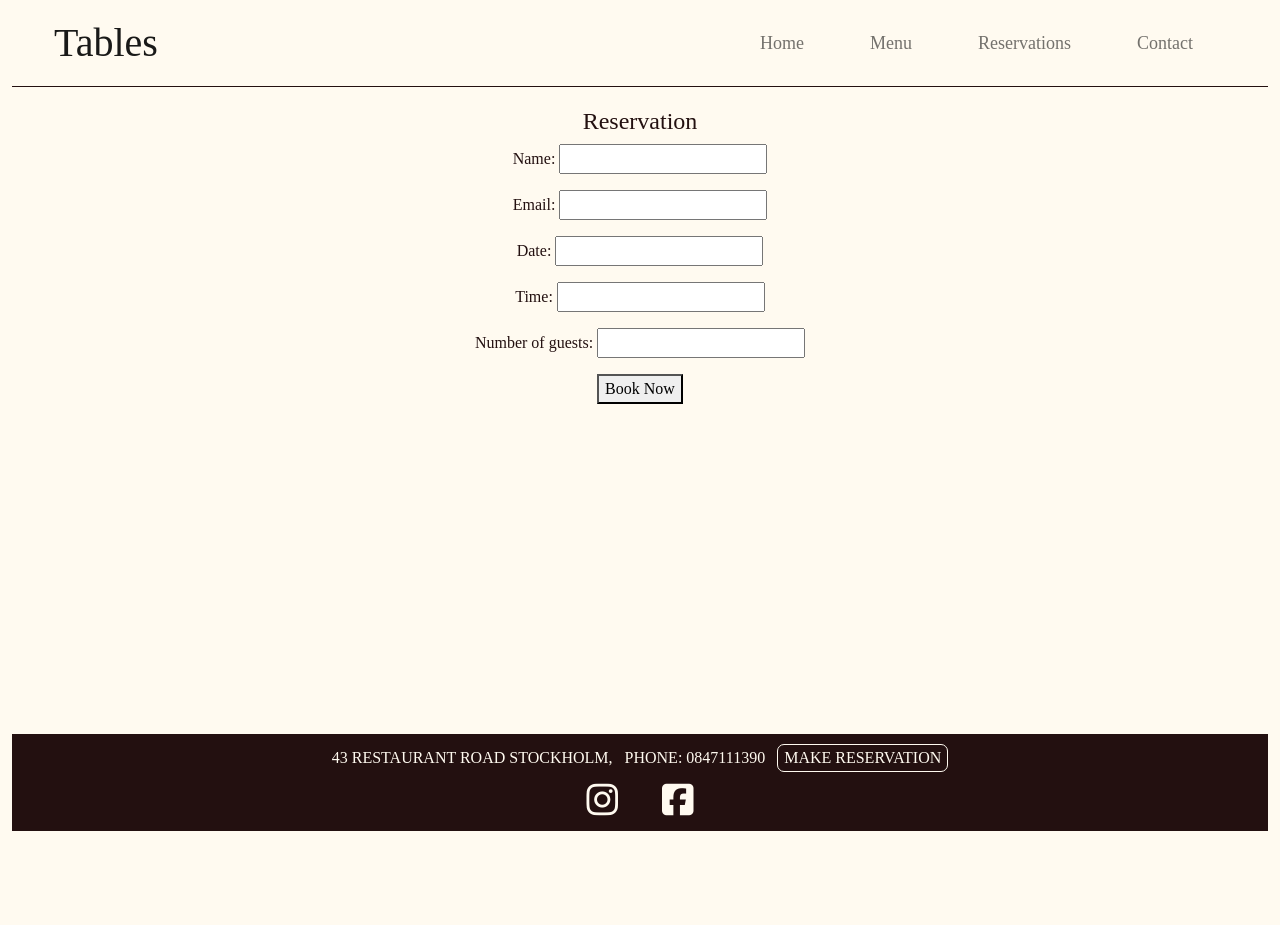
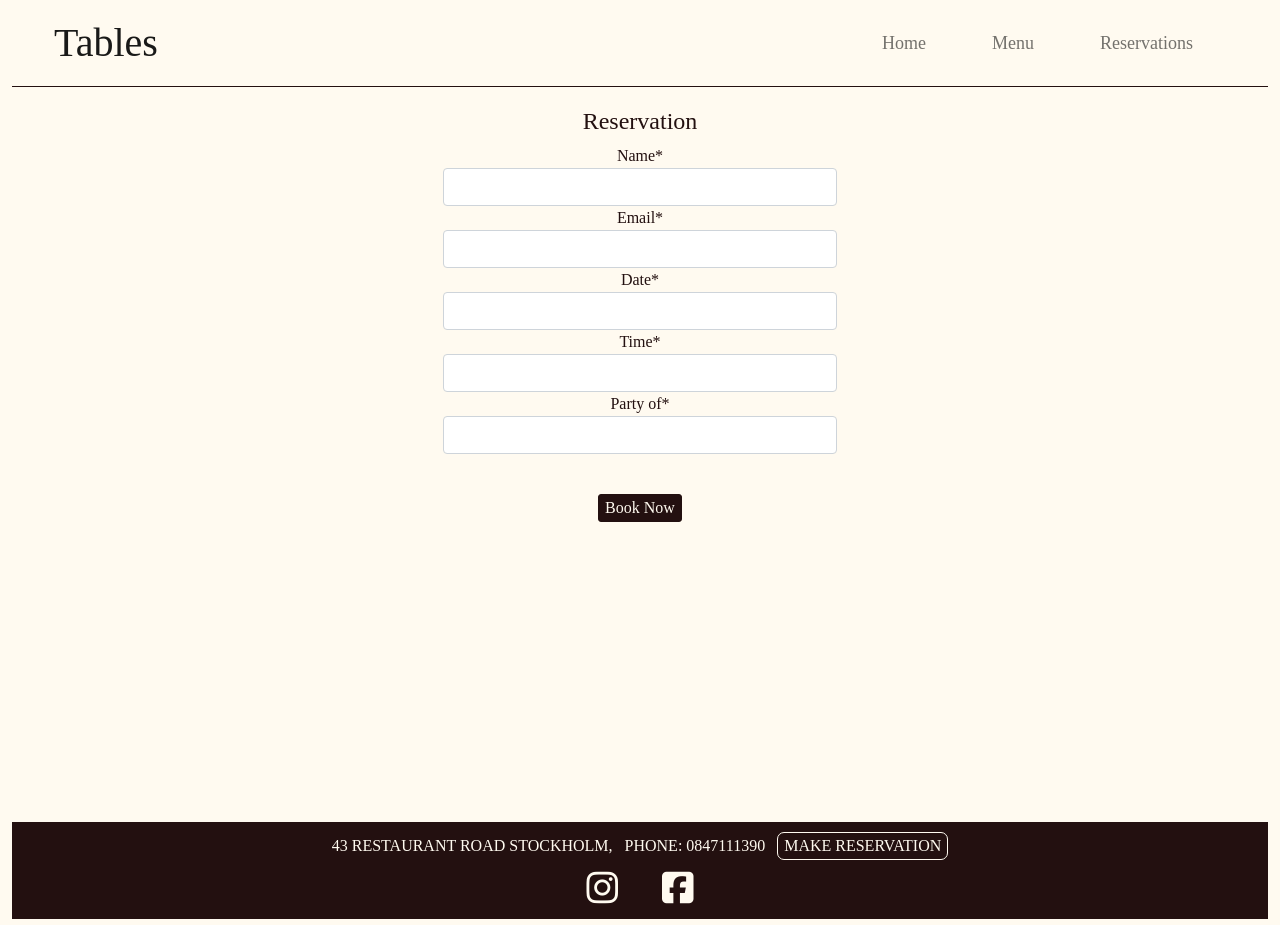
Before and after one commit to JustinFourie1993/lifter, a Django app: template templates/booking.html in a window 1280 px wide. Before the commit the page ends 831 px from the top, so only its background shows below. Run offline with Django 3.2, Linux system fonts and the light colour scheme; the template is opened without the code that fills it: values that come from a table or form of the project are taken from there, others are empty; some libraries are stand-ins or nearby versions.

Commit message:
update views, urls and models

```diff
--- a/requirements.txt
+++ b/requirements.txt
@@ -1,5 +1,6 @@
 asgiref==3.7.2
 cloudinary==1.36.0
+crispy-bootstrap4==2023.1
 dj-database-url==0.5.0
 dj3-cloudinary-storage==0.0.6
 Django==4.2.6
--- a/static/css/style.css
+++ b/static/css/style.css
@@ -4,7 +4,8 @@ body {
     background-color: #fffaf0;
     color: #231010;
     font-family: "futura-pt";
-
+    display: flex;
+    min-height: 100vh;
 }
 
 /* header */
@@ -44,6 +45,7 @@ footer {
     background-color: #231010;
     color: #fffaf0;
     margin-top: 30px;
+    margin-top: auto;
 
 }
 
@@ -243,6 +245,9 @@ footer {
 .form-button{
     background-color: #231010;
     border: 1px solid #231010;
+    color: #fffaf0;
+    border-radius: 3px;
+    margin-top: 40px;
 }
 
 .form-button:hover {
--- a/tables/settings.py
+++ b/tables/settings.py
@@ -57,6 +57,7 @@ INSTALLED_APPS = [
     'cloudinary',
     'django_summernote',
     'crispy_forms',
+    'crispy_bootstrap4',
     'website',
 ]
 
--- a/templates/base.html
+++ b/templates/base.html
@@ -38,7 +38,7 @@
   <body class="container-fluid d-flex flex-column">
     <header class="site-header container-fluid">
       <nav class="navbar navbar-expand-md navbar-light">
-        <a class="navbar-brand" href="#">Tables</a>
+        <a class="navbar-brand" href="{% url 'home' %}">Tables</a>
         <button
           class="navbar-toggler"
           type="button"
@@ -53,16 +53,13 @@
         <div class="collapse navbar-collapse" id="navbarNav">
           <ul class="navbar-nav ml-auto">
             <li class="nav-item active">
-              <a class="nav-link" href="#">Home</a>
+              <a class="nav-link" href="{% url 'home' %}">Home</a>
             </li>
             <li class="nav-item">
               <a class="nav-link" href="#">Menu</a>
             </li>
             <li class="nav-item">
-              <a class="nav-link" href="#">Reservations</a>
-            </li>
-            <li class="nav-item">
-              <a class="nav-link" href="#">Contact</a>
+              <a class="nav-link" href="{% url 'booking' %}">Reservations</a>
             </li>
           </ul>
         </div>
--- a/templates/booking.html
+++ b/templates/booking.html
@@ -1,16 +1,25 @@
 {% extends "base.html" %}
+
+{% load crispy_forms_tags %}
 
 {% block content %}
 
 <div class="container-fluid menu-container">
     <div class="row booking-row">
+        {% if booked %}
+        <div class="col-sm-4">
+        <div class="alert alert-success" role="alert">Your booking has been made!</div>
+        </div>
+        {% else %}
         <h4>Reservation</h4>
         <div class="col-md-4">
             <form class="form" method="post">
+                {{ form | crispy }}
                 {% csrf_token %}
-                {{ form.as_p }}
-                <button type="submit">Book Now</button>
+
+                <button class="form-button" type="submit">Book Now</button>
             </form>
+            {% endif %}
         </div>
     </div>
 </div>
--- a/website/admin.py
+++ b/website/admin.py
@@ -14,8 +14,8 @@ class MealAdmin(SummernoteModelAdmin):
 
 @admin.register(Booking)
 class BookingAdmin(SummernoteModelAdmin):
-    list_display = ('name', 'date', 'time', 'number_of_guests', 'approved')
-    list_filter = ('date', 'time', 'number_of_guests', 'approved')
+    list_display = ('name', 'date', 'time', 'party_of', 'approved')
+    list_filter = ('date', 'time', 'party_of', 'approved')
     search_fields = ('name', 'email', 'date', 'time')
     actions = ['approve_bookings']
 
--- a/website/forms.py
+++ b/website/forms.py
@@ -5,4 +5,4 @@ from django import forms
 class MakeBooking(forms.ModelForm):
     class Meta:
         model = Booking
-        fields = ['name', 'email', 'date', 'time', 'number_of_guests']
+        fields = ['name', 'email', 'date', 'time', 'party_of']
--- a/website/models.py
+++ b/website/models.py
@@ -13,7 +13,7 @@ class Booking(models.Model):
     email = models.EmailField(max_length=200)
     date = models.DateField()
     time = models.TimeField()
-    number_of_guests = models.IntegerField()
+    party_of = models.IntegerField()
     booked_on = models.DateTimeField(auto_now_add=True)
     approved = models.BooleanField(default=False)
 
--- a/website/urls.py
+++ b/website/urls.py
@@ -4,6 +4,6 @@ from django.urls import path
 
 urlpatterns = [
     # path('', views.MealList.as_view(), name='menu'),
-    # path('', views.index, name='index'),
+    path('', views.index, name='home'),
     path('', views.make_booking, name='booking'),
 ]
```
Also changed, not shown: website/views.py (+11 -9 lines), website/migrations/0008_rename_number_of_guests_booking_party_of.py (added).
